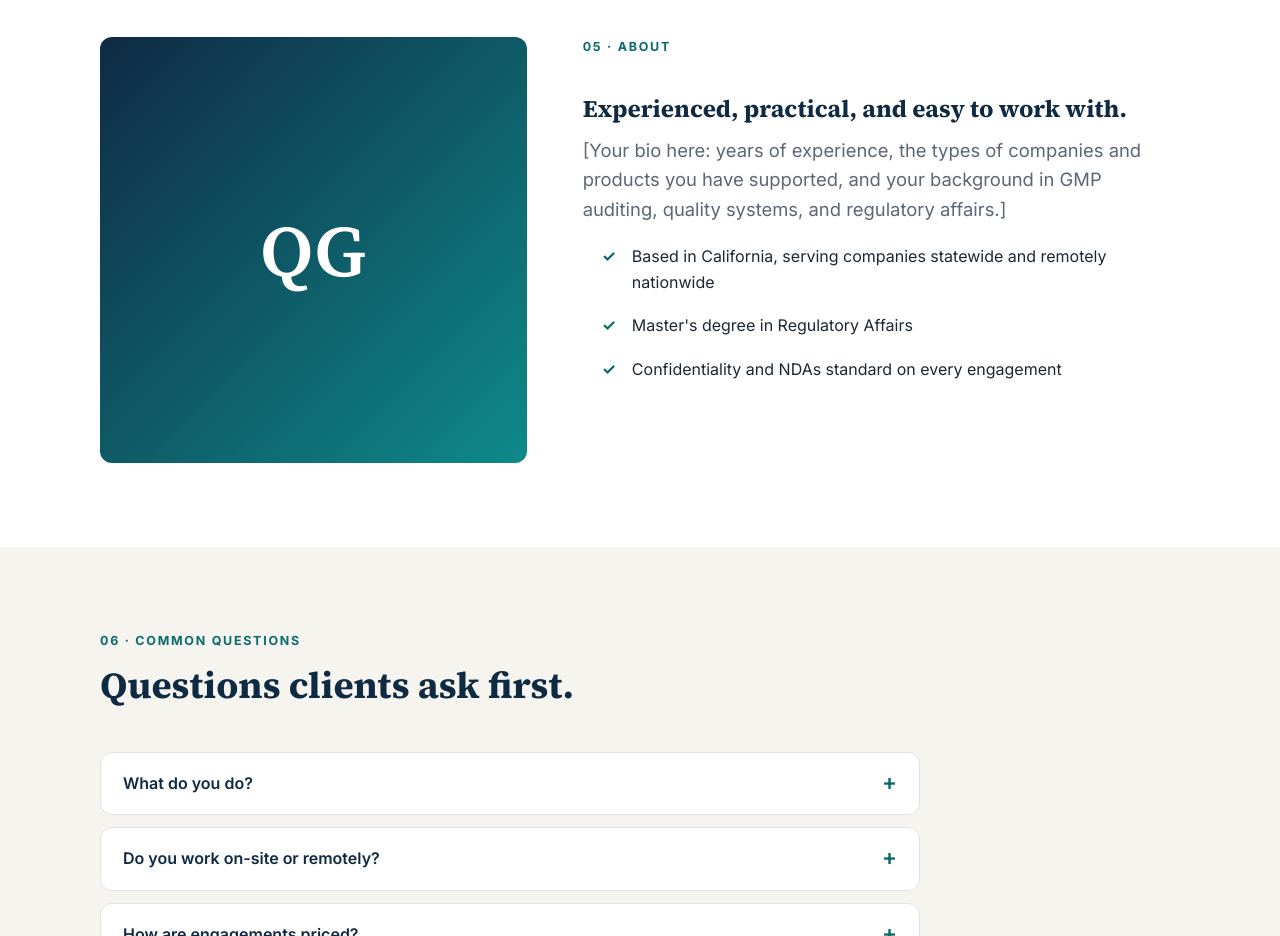
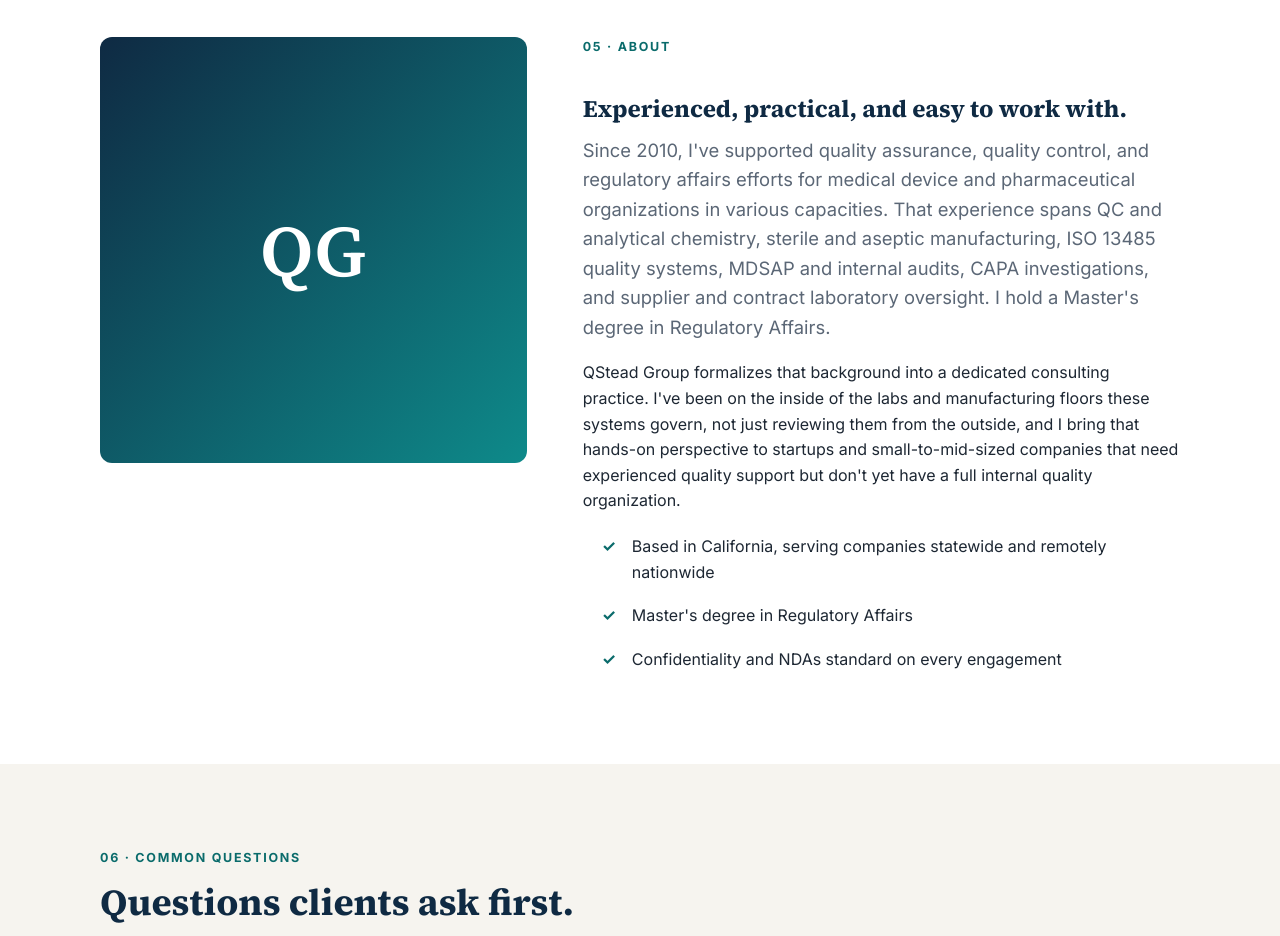
Before and after one commit to Qstead/qstead.github.io, a plain HTML site: page index.html in a window 1280 px wide. Shown: the part 3800-4736 px from the top of the page. Drawn offline with Linux system fonts and the light colour scheme.

Commit message:
Add files via upload

```diff
--- a/index.html
+++ b/index.html
@@ -174,7 +174,8 @@
           <p class="eyebrow">05 &middot; About</p>
           <h2>Experienced, practical, and easy to work with.</h2>
           <!-- TODO: replace the bracketed text with your real background -->
-          <p class="lead">[Your bio here: years of experience, the types of companies and products you have supported, and your background in GMP auditing, quality systems, and regulatory affairs.]</p>
+          <p class="lead">Since 2010, I've supported quality assurance, quality control, and regulatory affairs efforts for medical device and pharmaceutical organizations in various capacities. That experience spans QC and analytical chemistry, sterile and aseptic manufacturing, ISO 13485 quality systems, MDSAP and internal audits, CAPA investigations, and supplier and contract laboratory oversight. I hold a Master's degree in Regulatory Affairs.</p>
+          <p>QStead Group formalizes that background into a dedicated consulting practice. I've been on the inside of the labs and manufacturing floors these systems govern, not just reviewing them from the outside, and I bring that hands-on perspective to startups and small-to-mid-sized companies that need experienced quality support but don't yet have a full internal quality organization.</p>
           <ul class="checks">
             <li>Based in California, serving companies statewide and remotely nationwide</li>
             <li>Master's degree in Regulatory Affairs</li>
```
